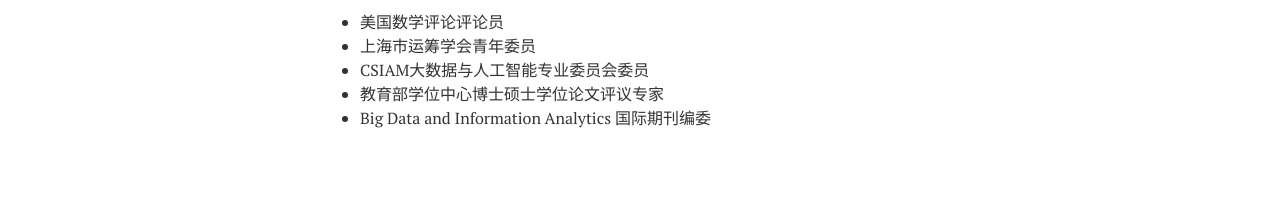
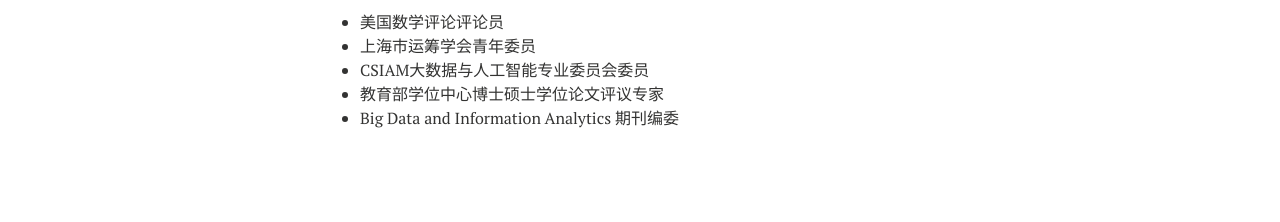
Before and after one commit to xianchaoxiu/xianchaoxiu.github.io, a Jekyll site: the page built from chinese/index.md, in a window 1280 px wide. Shown: the part 963-1185 px from the top of the page. Built offline with Jekyll 4.4.1, drawn with Linux system fonts in a browser that asks for light colours; nearby versions of some CDN libraries.

Commit message:
Update index.md

```diff
--- a/chinese/index.md
+++ b/chinese/index.md
@@ -44,4 +44,4 @@ share: false
 * 上海市运筹学会青年委员 <br>
 * CSIAM大数据与人工智能专业委员会委员 <br>
 * 教育部学位中心博士硕士学位论文评议专家 <br>
-* Big Data and Information Analytics 国际期刊编委<br>
+* Big Data and Information Analytics 期刊编委<br>
```
